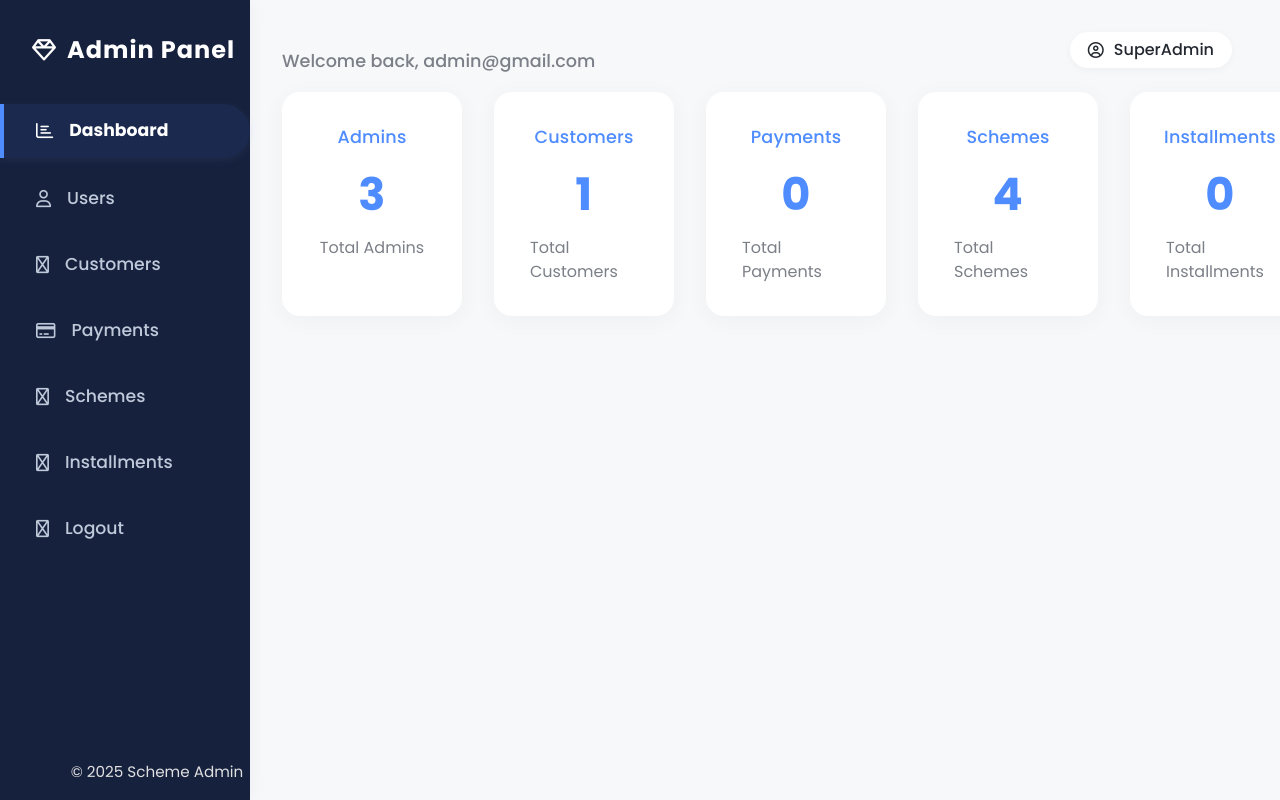
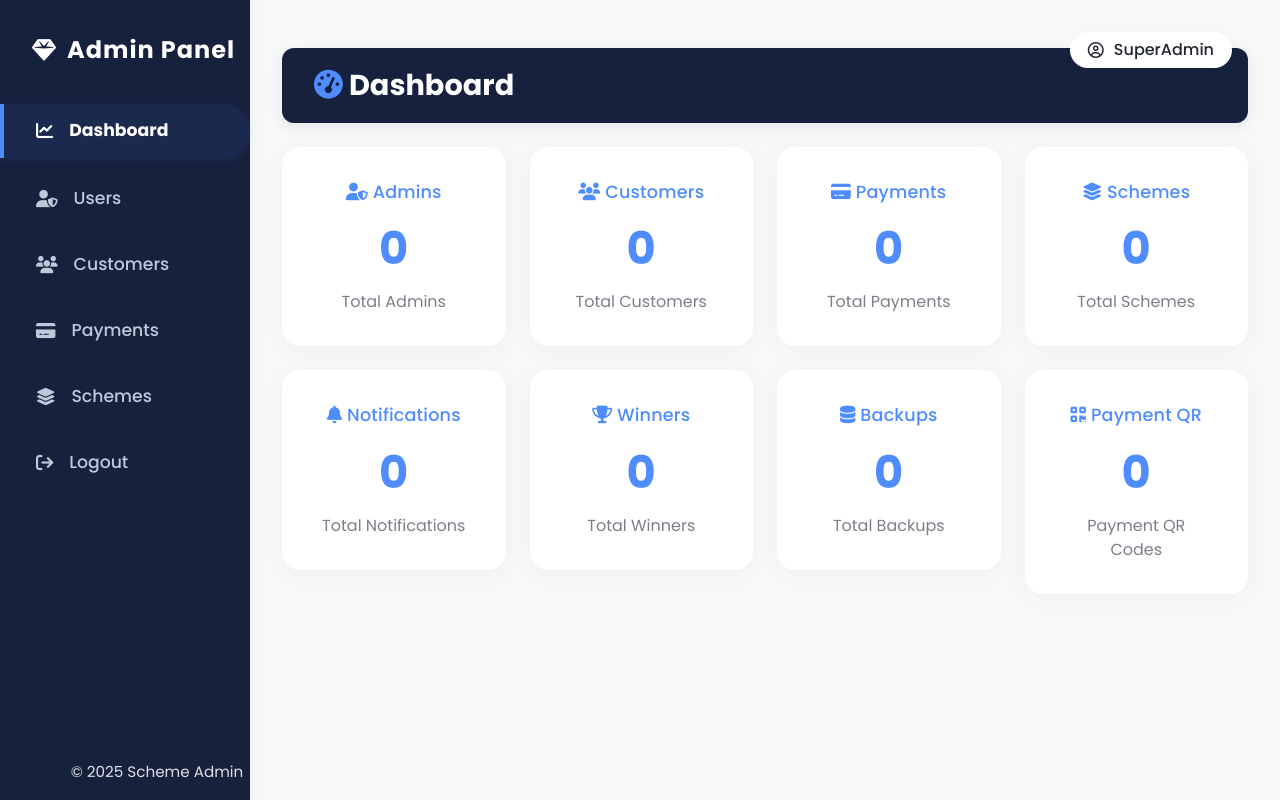
Before and after one commit to munazzabegam/scheme_, a PHP site: page /scheme_/admin/dashboard/index.php in a window 1280 px wide. Run offline with PHP 8.4, Linux system fonts and the light colour scheme; data that the repository does not hold is empty.

Commit message:
Added scheme and fixed bugs

```diff
--- a/admin/assets/style.css
+++ b/admin/assets/style.css
@@ -5,7 +5,7 @@
 
 .sidebar-premium {
   width: 250px;
-  background: linear-gradient(135deg, #003399 0%, #6a82fb 100%);
+  background: #16213e;
   min-height: 100vh;
   color: #fff;
   position: fixed;
@@ -38,7 +38,7 @@
   width: 92%;
   margin: 0 0 10px 0;
   padding: 14px 20px 14px 32px;
-  color: #fff;
+  color: #bfc9da;
   text-decoration: none;
   font-size: 1.08rem;
   font-weight: 500;
@@ -47,16 +47,20 @@
   transition: background 0.2s, border-color 0.2s, color 0.2s;
   box-sizing: border-box;
 }
-.sidebar-premium nav a:hover, .sidebar-premium nav a.active {
-  background: #fff2e0;
-  color: #003399;
-  border-left: 4px solid #003399;
+.sidebar-premium nav a.active {
+  color: #fff;
+  border-left: 4px solid #4f8cff;
+  background: #233055;
+  font-weight: 700;
   border-radius: 0 30px 30px 0;
-  font-weight: 700;
   box-shadow: 0 2px 8px 0 rgba(137,138,196,0.10);
   width: 100%;
   margin: 0 0 10px 0;
   padding: 14px 20px 14px 32px;
+}
+.sidebar-premium nav a:hover {
+  background: #233055;
+  color: #fff;
 }
 .sidebar-premium .sidebar-footer {
   margin-top: auto;
--- a/admin/components/sidebar.php
+++ b/admin/components/sidebar.php
@@ -4,28 +4,25 @@
 ?>
 <!-- DEBUG MARKER: SIDEBAR COMPONENT LOADED - v1.0 -->
 <div class="sidebar-premium">
-  <div class="sidebar-title"><i class="fa-regular fa-gem"></i> Admin Panel</div>
+  <div class="sidebar-title"><i class="fa-solid fa-gem"></i> Admin Panel</div>
   <nav>
     <a href="/scheme_/admin/dashboard/index.php" class="<?= basename($_SERVER['PHP_SELF']) == 'index.php' && basename(dirname($_SERVER['PHP_SELF'])) == 'dashboard' ? 'active' : '' ?>">
-      <i class="fa-regular fa-chart-bar"></i> Dashboard
+      <i class="fa-solid fa-chart-line"></i> Dashboard
     </a>
     <a href="/scheme_/admin/user/index.php" class="<?= basename($_SERVER['PHP_SELF']) == 'index.php' && basename(dirname($_SERVER['PHP_SELF'])) == 'user' ? 'active' : '' ?>">
-      <i class="fa-regular fa-user"></i> Users
+      <i class="fa-solid fa-user-shield"></i> Users
     </a>
     <a href="/scheme_/admin/customers/index.php" class="<?= basename($_SERVER['PHP_SELF']) == 'index.php' && basename(dirname($_SERVER['PHP_SELF'])) == 'customers' ? 'active' : '' ?>">
-      <i class="fa-regular fa-users"></i> Customers
+      <i class="fa-solid fa-users"></i> Customers
     </a>
     <a href="/scheme_/admin/payments/index.php" class="<?= basename(dirname($_SERVER['PHP_SELF'])) == 'payments' ? 'active' : '' ?>">
-      <i class="fa-regular fa-credit-card"></i> Payments
+      <i class="fa-solid fa-credit-card"></i> Payments
     </a>
     <a href="/scheme_/admin/schemes/index.php" class="<?= basename(dirname($_SERVER['PHP_SELF'])) == 'schemes' ? 'active' : '' ?>">
-      <i class="fa-regular fa-gift"></i> Schemes
-    </a>
-    <a href="/scheme_/admin/installments/index.php" class="<?= basename(dirname($_SERVER['PHP_SELF'])) == 'installments' ? 'active' : '' ?>">
-      <i class="fa-regular fa-coins"></i> Installments
+      <i class="fa-solid fa-layer-group"></i> Schemes
     </a>
     <a href="/scheme_/admin/logout.php" class="<?= basename($_SERVER['PHP_SELF']) == 'logout.php' ? 'active' : '' ?>">
-      <i class="fa-regular fa-sign-out-alt"></i> Logout
+      <i class="fa-solid fa-arrow-right-from-bracket"></i> Logout
     </a>
   </nav>
   <div class="sidebar-footer">&copy; <?php echo date('Y'); ?> Scheme Admin</div>
--- a/admin/dashboard/index.php
+++ b/admin/dashboard/index.php
@@ -1,10 +1,16 @@
 <?php
-// Example: fetch counts from database if available
-$adminCount = isset($adminCount) ? $adminCount : 3;
-$customerCount = isset($customerCount) ? $customerCount : 1;
-$paymentCount = isset($paymentCount) ? $paymentCount : 0;
-$schemeCount = isset($schemeCount) ? $schemeCount : 4;
-$installmentCount = isset($installmentCount) ? $installmentCount : 0;
+include_once '../../config/database.php';
+
+// Fetch live stats
+$adminCount = $conn->query('SELECT COUNT(*) FROM Admins')->fetch_row()[0];
+$customerCount = $conn->query('SELECT COUNT(*) FROM Customers')->fetch_row()[0];
+$paymentCount = $conn->query('SELECT COUNT(*) FROM Payments')->fetch_row()[0];
+$schemeCount = $conn->query('SELECT COUNT(*) FROM Schemes')->fetch_row()[0];
+$notificationCount = $conn->query('SELECT COUNT(*) FROM Notifications')->fetch_row()[0];
+$winnerCount = $conn->query('SELECT COUNT(*) FROM Winners')->fetch_row()[0];
+$backupCount = $conn->query('SELECT COUNT(*) FROM backup')->fetch_row()[0];
+$paymentQRCount = $conn->query('SELECT COUNT(*) FROM PaymentQR')->fetch_row()[0];
+
 $email = isset($_SESSION['email']) ? $_SESSION['email'] : 'admin@gmail.com';
 $role = isset($_SESSION['role']) ? $_SESSION['role'] : 'SuperAdmin';
 ?>
@@ -128,10 +134,42 @@
       color: #bfc9da;
       font-size: 0.95rem;
     }
+    .topbar-premium {
+      background: #16213e;
+      color: #fff;
+      padding: 20px 32px;
+      border-radius: 12px;
+      margin-bottom: 32px;
+      display: flex;
+      align-items: center;
+      gap: 15px;
+      box-shadow: 0 4px 16px rgba(0,0,0,0.08);
+    }
+    .topbar-premium h2 {
+      margin-bottom: 0;
+      font-size: 1.8rem;
+      font-weight: 700;
+      color: #fff;
+    }
+    .topbar-premium i {
+      font-size: 1.8rem;
+      color: #4f8cff;
+    }
     @media (max-width: 900px) {
       .main-container { margin-left: 0; padding: 12px 2px; }
       .dashboard-cards { flex-direction: column; gap: 18px; }
       .profile-chip { position: static; margin-bottom: 18px; }
+      .topbar-premium {
+        flex-direction: column;
+        align-items: flex-start;
+        padding: 15px 20px;
+      }
+      .topbar-premium h2 {
+        font-size: 1.5rem;
+      }
+      .topbar-premium i {
+        font-size: 1.5rem;
+      }
     }
   </style>
 </head>
@@ -141,34 +179,69 @@
   <div class="profile-chip">
     <i class="fa-regular fa-user-circle"></i> <?= htmlspecialchars($role) ?>
   </div>
-  <div class="welcome">Welcome back, <?= htmlspecialchars($email) ?></div>
-  <div class="dashboard-cards">
-    <div class="dashboard-card">
-      <div class="card-title">Admins</div>
+  <div class="topbar-premium mb-4">
+    <h2><i class="fa-solid fa-gauge-high"></i> Dashboard</h2>
+  </div>
+  <div class="row g-4 mb-4">
+    <div class="col-md-3 col-6">
+      <div class="dashboard-card text-center">
+        <div class="card-title"><i class="fa-solid fa-user-shield"></i> Admins</div>
         <div class="card-number"><?= $adminCount ?></div>
         <div class="card-desc">Total Admins</div>
       </div>
-    <div class="dashboard-card">
-      <div class="card-title">Customers</div>
+    </div>
+    <div class="col-md-3 col-6">
+      <div class="dashboard-card text-center">
+        <div class="card-title"><i class="fa-solid fa-users"></i> Customers</div>
         <div class="card-number"><?= $customerCount ?></div>
         <div class="card-desc">Total Customers</div>
       </div>
-    <div class="dashboard-card">
-      <div class="card-title">Payments</div>
+    </div>
+    <div class="col-md-3 col-6">
+      <div class="dashboard-card text-center">
+        <div class="card-title"><i class="fa-solid fa-credit-card"></i> Payments</div>
         <div class="card-number"><?= $paymentCount ?></div>
         <div class="card-desc">Total Payments</div>
       </div>
-    <div class="dashboard-card">
-      <div class="card-title">Schemes</div>
+    </div>
+    <div class="col-md-3 col-6">
+      <div class="dashboard-card text-center">
+        <div class="card-title"><i class="fa-solid fa-layer-group"></i> Schemes</div>
         <div class="card-number"><?= $schemeCount ?></div>
         <div class="card-desc">Total Schemes</div>
       </div>
-    <div class="dashboard-card">
-      <div class="card-title">Installments</div>
-      <div class="card-number"><?= $installmentCount ?></div>
-      <div class="card-desc">Total Installments</div>
+    </div>
+    <div class="col-md-3 col-6">
+      <div class="dashboard-card text-center">
+        <div class="card-title"><i class="fa-solid fa-bell"></i> Notifications</div>
+        <div class="card-number"><?= $notificationCount ?></div>
+        <div class="card-desc">Total Notifications</div>
+      </div>
+    </div>
+    <div class="col-md-3 col-6">
+      <div class="dashboard-card text-center">
+        <div class="card-title"><i class="fa-solid fa-trophy"></i> Winners</div>
+        <div class="card-number"><?= $winnerCount ?></div>
+        <div class="card-desc">Total Winners</div>
+      </div>
+    </div>
+    <div class="col-md-3 col-6">
+      <div class="dashboard-card text-center">
+        <div class="card-title"><i class="fa-solid fa-database"></i> Backups</div>
+        <div class="card-number"><?= $backupCount ?></div>
+        <div class="card-desc">Total Backups</div>
+      </div>
+    </div>
+    <div class="col-md-3 col-6">
+      <div class="dashboard-card text-center">
+        <div class="card-title"><i class="fa-solid fa-qrcode"></i> Payment QR</div>
+        <div class="card-number"><?= $paymentQRCount ?></div>
+        <div class="card-desc">Payment QR Codes</div>
       </div>
     </div>
   </div>
+  <!-- You can add more dashboard widgets, recent activity, or summary tables here -->
+</div>
+<script src="https://cdn.jsdelivr.net/npm/bootstrap@5.3.2/dist/js/bootstrap.bundle.min.js"></script>
 </body>
 </html>
```
Also changed, not shown: admin/schemes/add.php (added, +185 -0 lines), admin/schemes/index.php (+9 -11 lines), admin/user/add.php (+12 -13 lines), admin/user/edit.php (+20 -14 lines), admin/user/index.php (+46 -28 lines), admin/user/view.php (+9 -3 lines). Lines whose indentation alone changed are shown as unchanged.
